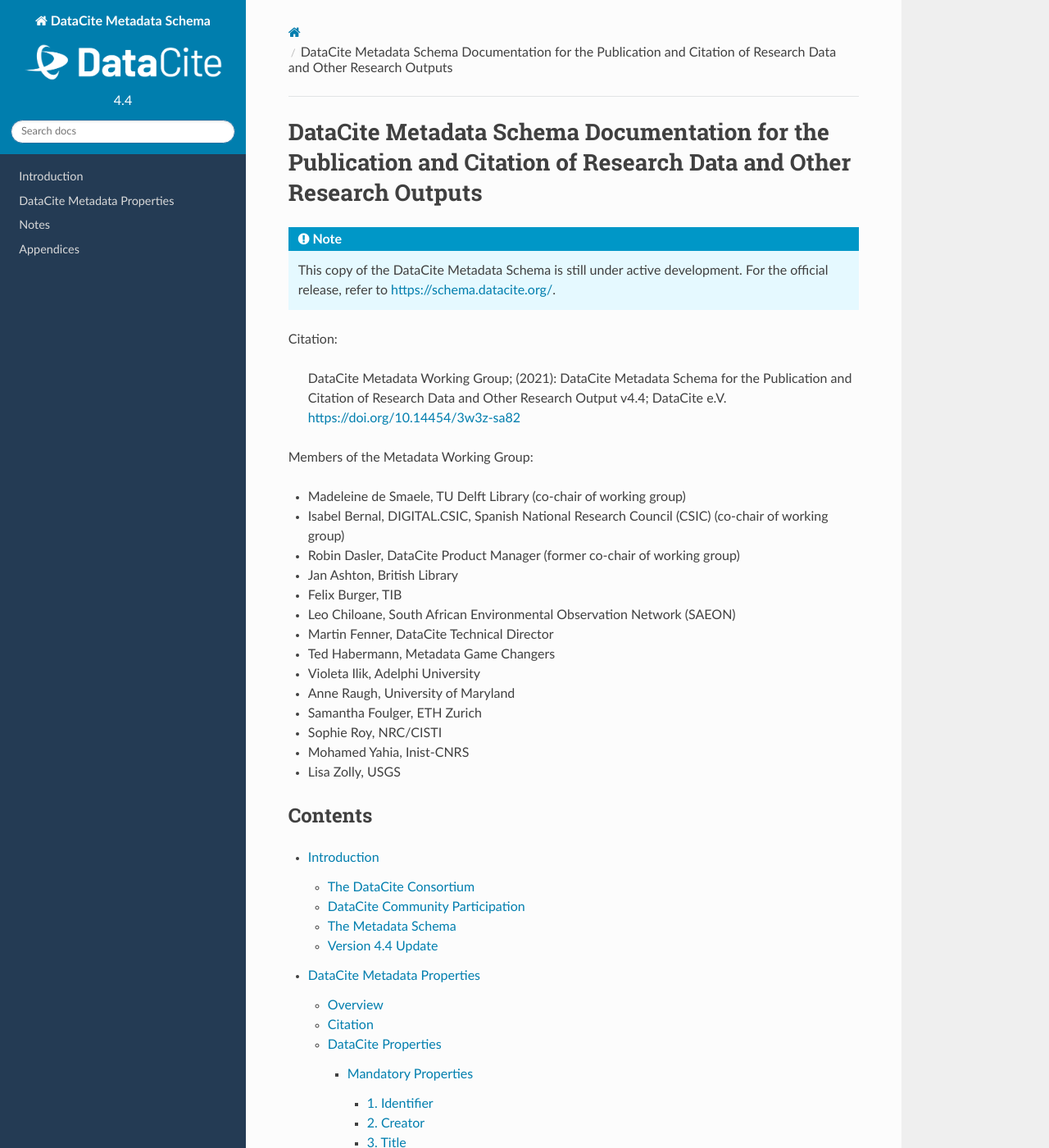
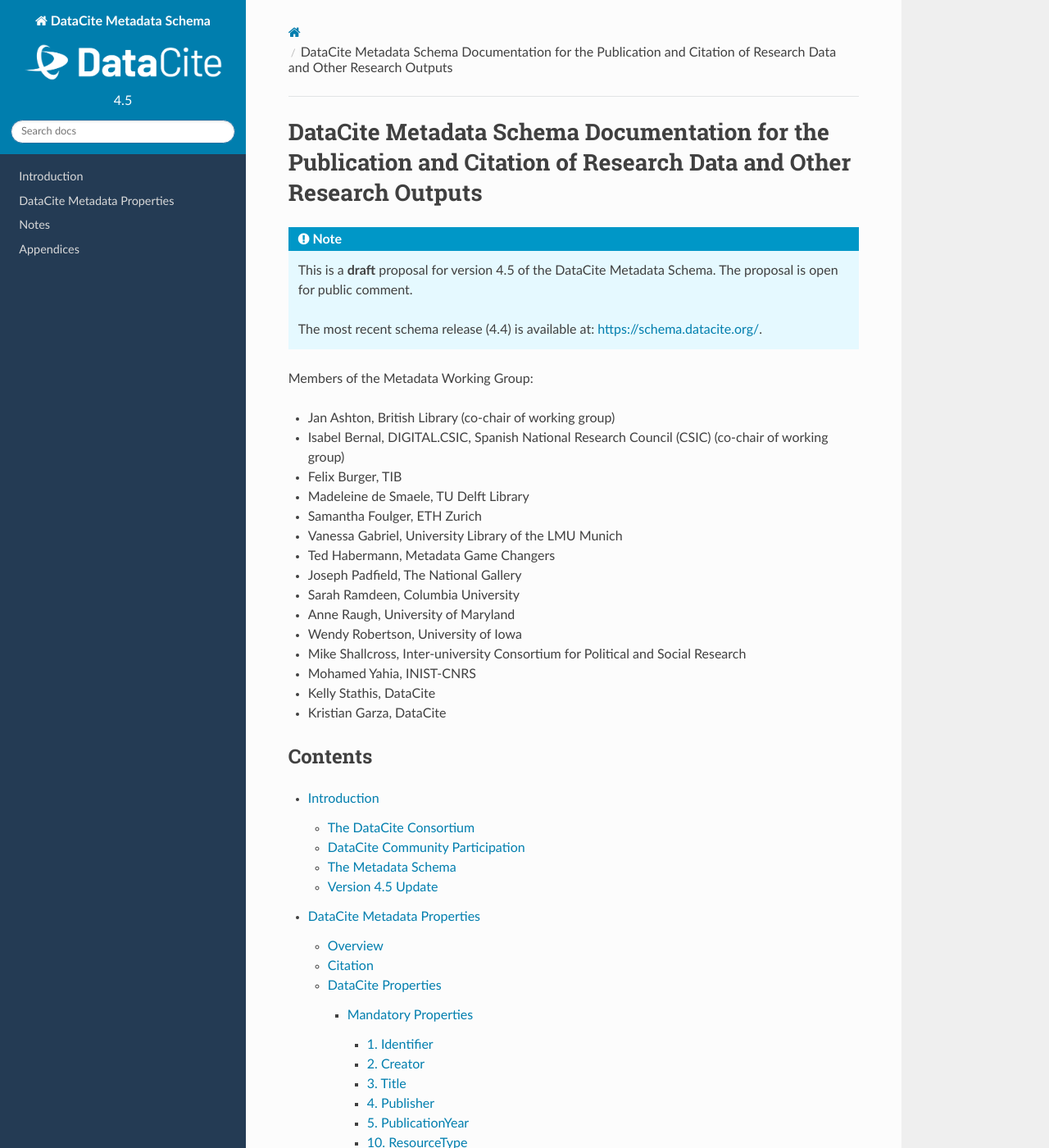
Before and after one commit to datacite/schema-docs, a Sphinx documentation site: the page built from docs/index.rst, in a window 1280 px wide and 1400 px high. Shown: the whole window at 82% size. Built offline with Sphinx 7.4.7 and the Read the Docs theme 2.0.0, drawn with Linux system fonts in a browser that asks for light colours; comment, search, counter and statistics services are not loaded.

```diff
--- a/docs/conf.py
+++ b/docs/conf.py
@@ -5,8 +5,8 @@
 project = 'DataCite Metadata Schema'
 author = 'DataCite Metadata Working Group'
 
-release = '4.4'
-version = '4.4'
+release = '4.5'
+version = '4.5'
 
 # -- General configuration
 
--- a/docs/index.rst
+++ b/docs/index.rst
@@ -3,30 +3,32 @@ DataCite Metadata Schema Documentation for the Publication and Citation of Resea
 
 .. note::
 
-   This copy of the DataCite Metadata Schema is still under active development. For the official release, refer to https://schema.datacite.org/.
+   This is a **draft** proposal for version 4.5 of the DataCite Metadata Schema. The proposal is open for public comment.
 
-Citation:
+   The most recent schema release (4.4) is available at: https://schema.datacite.org/.
 
- DataCite Metadata Working Group; (2021): DataCite Metadata Schema for the Publication and Citation
- of Research Data and Other Research Output v4.4; DataCite e.V.
- https://doi.org/10.14454/3w3z-sa82
+..
+  _Citation:
+
+  _DataCite Metadata Working Group; (2021): DataCite Metadata Schema for the Publication and Citation of Research Data and Other Research Output v4.4; DataCite e.V. https://doi.org/10.14454/3w3z-sa82
 
 Members of the Metadata Working Group:
 
-* Madeleine de Smaele, TU Delft Library (co-chair of working group)
+* Jan Ashton, British Library (co-chair of working group)
 * Isabel Bernal, DIGITAL.CSIC, Spanish National Research Council (CSIC) (co-chair of working group)
-* Robin Dasler, DataCite Product Manager (former co-chair of working group)
-* Jan Ashton, British Library
 * Felix Burger, TIB
-* Leo Chiloane, South African Environmental Observation Network (SAEON)
-* Martin Fenner, DataCite Technical Director
+* Madeleine de Smaele, TU Delft Library
+* Samantha Foulger, ETH Zurich
+* Vanessa Gabriel, University Library of the LMU Munich
 * Ted Habermann, Metadata Game Changers
-* Violeta Ilik, Adelphi University
+* Joseph Padfield, The National Gallery
+* Sarah Ramdeen, Columbia University
 * Anne Raugh, University of Maryland
-* Samantha Foulger, ETH Zurich
-* Sophie Roy, NRC/CISTI
-* Mohamed Yahia, Inist-CNRS
-* Lisa Zolly, USGS
+* Wendy Robertson, University of Iowa
+* Mike Shallcross, Inter-university Consortium for Political and Social Research
+* Mohamed Yahia, INIST-CNRS
+* Kelly Stathis, DataCite
+* Kristian Garza, DataCite
 
 Contents
 --------
--- a/docs/properties/mandatory/property_resourcetype.rst
+++ b/docs/properties/mandatory/property_resourcetype.rst
@@ -8,8 +8,6 @@
 **Allowed values, examples, other constraints:**
 
 Free-format text. The recommended content is a single term of some detail so that a pair can be formed with the resourceTypeGeneral subproperty. For example, a resourceType of “Census Data” paired with a resourceTypeGeneral of “Dataset” yields “Dataset/Census Data”.
-
-Note that Schema 4.4 includes a new set of resourceTypeGeneral values for various text-type publications.
 
 *Sub-properties:*
 
```
Also changed, not shown: docs/appendices/appendix_2.rst (+45 -0 lines), docs/introduction/metadata_schema.rst (+6 -4 lines), docs/introduction/version_update.rst (+3 -38 lines).
